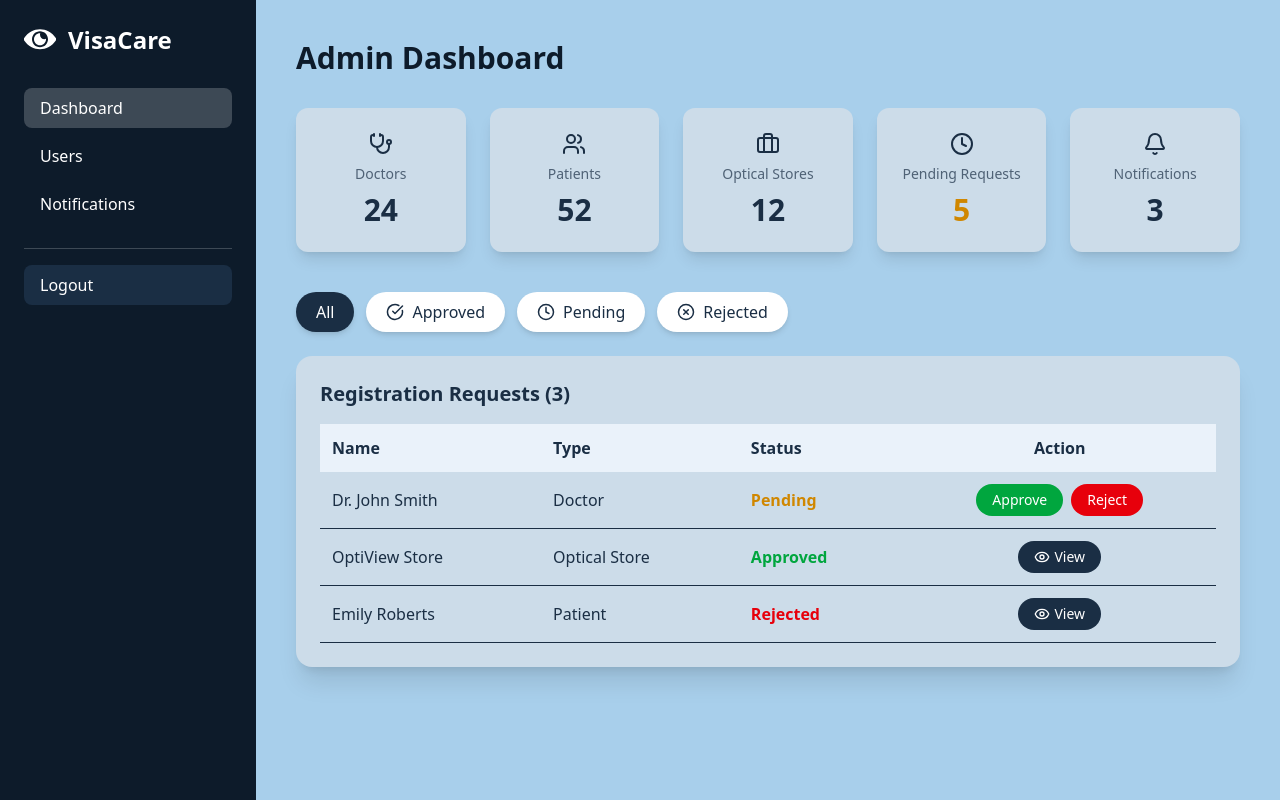
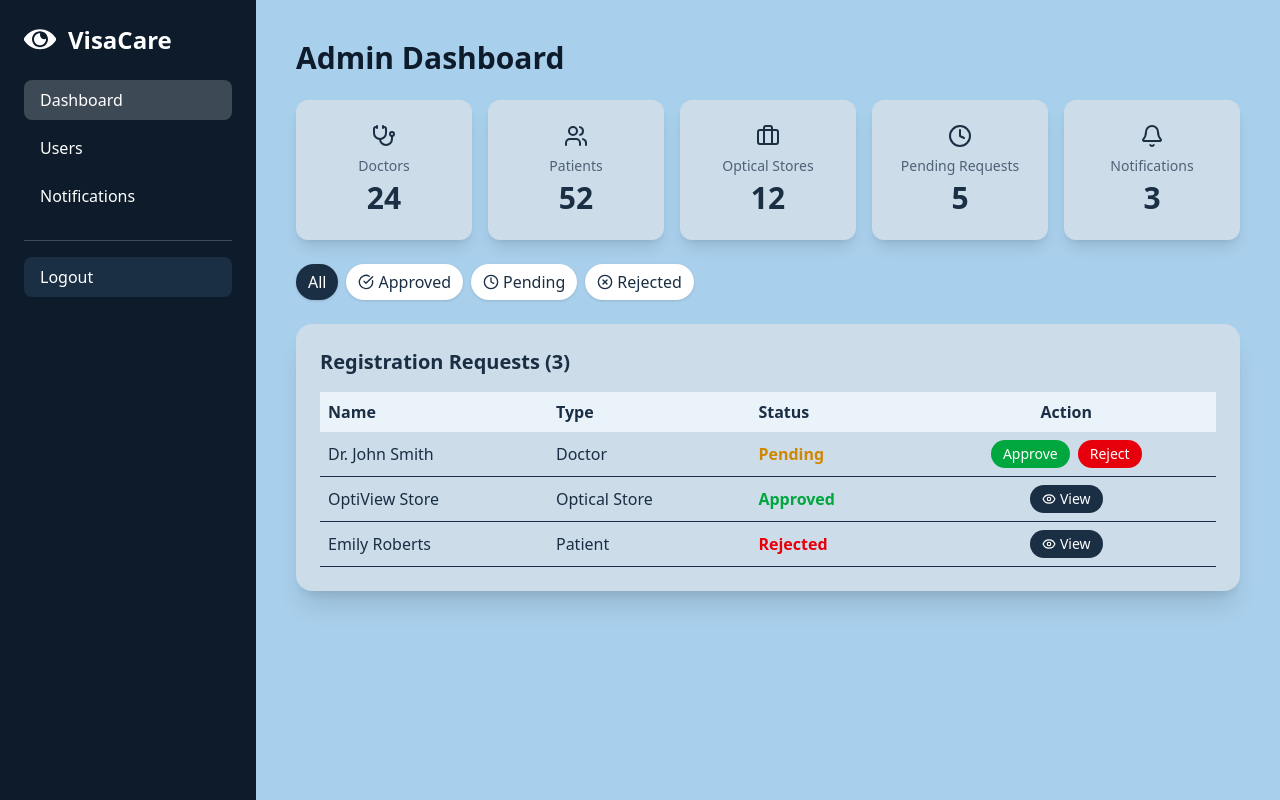
Before and after one commit to nagham-aljawish/visiacare, a React (Vite) app: page /admin in a window 1280 px wide. Built offline with nearby package versions, Linux system fonts and the light colour scheme; no server answers; sample sign-in values are in the browser's storage.

Commit message:
Edit Admin Dashboard without API

```diff
--- a/src/components/admin/AdminDashboard.tsx
+++ b/src/components/admin/AdminDashboard.tsx
@@ -1,4 +1,4 @@
-import React, { useState, useEffect } from "react";
+import React, { useEffect, useState } from "react";
 import { motion } from "framer-motion";
 import {
   CheckCircle,
@@ -21,17 +21,16 @@ interface Request {
 }
 
 const AdminDashboard: React.FC = () => {
+  const [activeSection, setActiveSection] = useState<
+    "dashboard" | "users" | "notifications"
+  >("dashboard");
   const [filter, setFilter] = useState<
     "all" | "approved" | "pending" | "rejected"
   >("all");
   const [requests, setRequests] = useState<Request[]>([]);
   const [loading, setLoading] = useState(true);
-  const [activeSection, setActiveSection] = useState<
-    "dashboard" | "users" | "notifications"
-  >("dashboard");
 
   useEffect(() => {
-    // بيانات تجريبية مؤقتة
     setTimeout(() => {
       setRequests([
         { id: 1, name: "Dr. John Smith", role: "Doctor", status: "pending" },
@@ -57,125 +56,127 @@ const AdminDashboard: React.FC = () => {
   };
 
   return (
-    <div className="min-h-screen flex bg-[#DDE9F7] text-[#1A2E44]">
+    <div className="min-h-screen flex flex-col sm:flex-row bg-[#DDE9F7] text-[#1A2E44]">
       {/* Sidebar */}
-      <aside className="w-64 bg-[#0D1B2A] text-white flex flex-col p-6 space-y-8 shadow-xl">
-        <div className="flex items-center gap-3 mb-8">
+      <aside className="w-full sm:w-64 bg-[#0D1B2A] text-white flex flex-col p-6 space-y-6 shadow-xl">
+        <div className="flex items-center gap-3 mb-6">
           <img src={EyeLogo} alt="VisaCare" className="w-8 h-8 invert" />
           <h2 className="text-2xl font-semibold">VisaCare</h2>
         </div>
-
         <nav className="flex flex-col space-y-2">
           <button
-            className={`text-left px-4 py-2 rounded-lg font-medium ${
-              activeSection === "dashboard" ? "bg-white/20" : ""
+            className={`text-left px-4 py-2 rounded-lg w-full text-left ${
+              activeSection === "dashboard"
+                ? "bg-white/20 font-medium"
+                : "hover:bg-white/10"
             }`}
             onClick={() => setActiveSection("dashboard")}
           >
             Dashboard
           </button>
           <button
-            className={`text-left px-4 py-2 rounded-lg font-medium ${
-              activeSection === "users" ? "bg-white/20" : ""
+            className={`text-left px-4 py-2 rounded-lg w-full text-left ${
+              activeSection === "users"
+                ? "bg-white/20 font-medium"
+                : "hover:bg-white/10"
             }`}
             onClick={() => setActiveSection("users")}
           >
             Users
           </button>
           <button
-            className={`text-left px-4 py-2 rounded-lg font-medium ${
-              activeSection === "notifications" ? "bg-white/20" : ""
+            className={`text-left px-4 py-2 rounded-lg w-full text-left ${
+              activeSection === "notifications"
+                ? "bg-white/20 font-medium"
+                : "hover:bg-white/10"
             }`}
             onClick={() => setActiveSection("notifications")}
           >
             Notifications
           </button>
           <hr className="border-white/20 my-4" />
-          <button className="text-left px-4 py-2 rounded-lg bg-[#1A2E44] hover:bg-red-700 transition">
+          <button className="text-left px-4 py-2 rounded-lg bg-[#1A2E44] hover:bg-red-700 w-full text-left">
             Logout
           </button>
         </nav>
       </aside>
 
       {/* Main Section */}
-      <main className="flex-1 min-h-screen p-10 overflow-y-auto bg-[#A8CFEB]">
+      <main className="flex-1 min-h-screen p-4 sm:p-10 overflow-auto bg-[#A8CFEB]">
         {activeSection === "dashboard" && (
           <>
-            <h1 className="text-3xl font-bold mb-8 text-[#0D1B2A]">
+            <h1 className="text-2xl sm:text-3xl font-bold mb-6 text-[#0D1B2A]">
               Admin Dashboard
             </h1>
 
             {/* Dashboard Cards */}
-            <div className="grid grid-cols-1 sm:grid-cols-5 gap-6 mb-10">
+            <div className="grid grid-cols-1 sm:grid-cols-2 lg:grid-cols-5 gap-4 mb-6">
               {[
                 {
-                  label: "Doctors",
+                  title: "Doctors",
+                  icon: <Stethoscope size={24} />,
                   value: 24,
-                  icon: <Stethoscope size={24} className="text-[#1A2E44]" />,
+                  color: "bg-[#CCDCE9]",
                 },
                 {
-                  label: "Patients",
+                  title: "Patients",
+                  icon: <Users size={24} />,
                   value: 52,
-                  icon: <Users size={24} className="text-[#1A2E44]" />,
+                  color: "bg-[#CCDCE9]",
                 },
                 {
-                  label: "Optical Stores",
+                  title: "Optical Stores",
+                  icon: <Briefcase size={24} />,
                   value: 12,
-                  icon: <Briefcase size={24} className="text-[#1A2E44]" />,
+                  color: "bg-[#CCDCE9]",
                 },
                 {
-                  label: "Pending Requests",
+                  title: "Pending Requests",
+                  icon: <Clock size={24} />,
                   value: 5,
-                  color: "yellow-600",
-                  icon: <Clock size={24} className="text-[#1A2E44]" />,
+                  color: "bg-[#CCDCE9]",
                 },
                 {
-                  label: "Notifications",
+                  title: "Notifications",
+                  icon: <Bell size={24} />,
                   value: 3,
-                  color: "blue-600",
-                  icon: <Bell size={24} className="text-[#1A2E44]" />,
+                  color: "bg-[#CCDCE9]",
                 },
-              ].map(({ label, value, icon, color }, idx) => (
+              ].map((card, idx) => (
                 <motion.div
                   key={idx}
                   whileHover={{ scale: 1.05 }}
-                  whileTap={{ scale: 0.97 }}
-                  transition={{ type: "spring", stiffness: 300 }}
-                  className={`bg-[#CCDCE9] shadow-lg rounded-xl p-6 text-center cursor-pointer`}
+                  className={`shadow-lg rounded-xl p-6 text-center ${card.color}`}
                 >
-                  <div className="flex justify-center mb-2">{icon}</div>
-                  <p className="text-[#1A2E44]/70 text-sm">{label}</p>
-                  <h2
-                    className={`text-3xl font-bold text-${
-                      color || "[#1A2E44]"
-                    } mt-2`}
-                  >
-                    {value}
+                  <div className="flex justify-center mb-2">{card.icon}</div>
+                  <p className="text-[#1A2E44]/70 text-sm">{card.title}</p>
+                  <h2 className="text-2xl sm:text-3xl font-bold text-[#1A2E44] mt-1">
+                    {card.value}
                   </h2>
                 </motion.div>
               ))}
             </div>
 
             {/* Filter Buttons */}
-            <div className="flex flex-wrap gap-3 mb-6">
+            <div className="flex flex-wrap gap-2 mb-6">
               {[
                 { key: "all", label: "All", icon: null },
                 {
                   key: "approved",
                   label: "Approved",
-                  icon: <CheckCircle size={18} />,
+                  icon: <CheckCircle size={16} />,
                 },
-                { key: "pending", label: "Pending", icon: <Clock size={18} /> },
+                { key: "pending", label: "Pending", icon: <Clock size={16} /> },
                 {
                   key: "rejected",
                   label: "Rejected",
-                  icon: <XCircle size={18} />,
+                  icon: <XCircle size={16} />,
                 },
               ].map(({ key, label, icon }) => (
                 <button
                   key={key}
                   onClick={() => setFilter(key as never)}
-                  className={`px-5 py-2 rounded-full flex items-center gap-2 font-medium shadow-md transition ${
+                  className={`px-3 py-1.5 rounded-full flex items-center gap-1 font-medium shadow-sm transition ${
                     filter === key
                       ? key === "approved"
                         ? "bg-green-600 text-white"
@@ -200,27 +201,27 @@ const AdminDashboard: React.FC = () => {
               </div>
             ) : (
               <motion.div
-                className="bg-[#CCDCE9] rounded-2xl shadow-xl p-6"
-                initial={{ opacity: 0, y: 15 }}
+                className="bg-[#CCDCE9] rounded-2xl shadow-xl p-4 sm:p-6 overflow-auto"
+                initial={{ opacity: 0, y: 10 }}
                 animate={{ opacity: 1, y: 0 }}
-                transition={{ duration: 0.4 }}
+                transition={{ duration: 0.3 }}
               >
                 <h2 className="text-xl font-semibold mb-4 text-[#1A2E44]">
                   Registration Requests ({filteredRequests.length})
                 </h2>
 
                 {filteredRequests.length === 0 ? (
-                  <p className="text-gray-500 text-center py-10">
+                  <p className="text-gray-500 text-center py-6 break-words">
                     No requests found for this filter.
                   </p>
                 ) : (
-                  <table className="w-full border-collapse">
+                  <table className="w-full border-collapse table-auto">
                     <thead>
                       <tr className="bg-[#EAF2FA] text-left">
-                        <th className="p-3 font-semibold">Name</th>
-                        <th className="p-3 font-semibold">Type</th>
-                        <th className="p-3 font-semibold">Status</th>
-                        <th className="p-3 text-center font-semibold">
+                        <th className="p-2 font-semibold">Name</th>
+                        <th className="p-2 font-semibold">Type</th>
+                        <th className="p-2 font-semibold">Status</th>
+                        <th className="p-2 text-center font-semibold">
                           Action
                         </th>
                       </tr>
@@ -231,10 +232,12 @@ const AdminDashboard: React.FC = () => {
                           key={req.id}
                           className="border-b hover:bg-[#F7FAFD] transition"
                         >
-                          <td className="p-3 font-medium">{req.name}</td>
-                          <td className="p-3">{req.role}</td>
+                          <td className="p-2 font-medium break-words">
+                            {req.name}
+                          </td>
+                          <td className="p-2">{req.role}</td>
                           <td
-                            className={`p-3 font-semibold capitalize ${
+                            className={`p-2 font-semibold capitalize ${
                               req.status === "approved"
                                 ? "text-green-600"
                                 : req.status === "pending"
@@ -244,14 +247,14 @@ const AdminDashboard: React.FC = () => {
                           >
                             {req.status}
                           </td>
-                          <td className="p-3 flex justify-center items-center gap-2">
+                          <td className="p-2 flex justify-center items-center gap-2 flex-wrap">
                             {req.status === "pending" ? (
                               <>
                                 <button
                                   onClick={() =>
                                     updateStatus(req.id, "approved")
                                   }
-                                  className="bg-green-600 text-white px-4 py-1.5 rounded-full text-sm hover:bg-green-700 transition"
+                                  className="bg-green-600 text-white px-3 py-1 rounded-full text-sm hover:bg-green-700 transition"
                                 >
                                   Approve
                                 </button>
@@ -259,14 +262,14 @@ const AdminDashboard: React.FC = () => {
                                   onClick={() =>
                                     updateStatus(req.id, "rejected")
                                   }
-                                  className="bg-red-600 text-white px-4 py-1.5 rounded-full text-sm hover:bg-red-700 transition"
+                                  className="bg-red-600 text-white px-3 py-1 rounded-full text-sm hover:bg-red-700 transition"
                                 >
                                   Reject
                                 </button>
                               </>
                             ) : (
-                              <button className="bg-[#1A2E44] text-white px-4 py-1.5 rounded-full text-sm flex items-center gap-1 hover:bg-[#16283b] transition">
-                                <Eye size={16} /> View
+                              <button className="bg-[#1A2E44] text-white px-3 py-1 rounded-full text-sm flex items-center gap-1 hover:bg-[#16283b] transition">
+                                <Eye size={14} /> View
                               </button>
                             )}
                           </td>
@@ -281,14 +284,16 @@ const AdminDashboard: React.FC = () => {
         )}
 
         {activeSection === "users" && (
-          <div className="text-[#1A2E44] font-semibold text-xl">
-            Users Section -
+          <div>
+            <h1 className="text-2xl font-bold mb-4">Users Section</h1>
+            <p>Here you can see and manage all users.</p>
           </div>
         )}
 
         {activeSection === "notifications" && (
-          <div className="text-[#1A2E44] font-semibold text-xl">
-            Notifications Section -
+          <div>
+            <h1 className="text-2xl font-bold mb-4">Notifications Section</h1>
+            <p>Here you can see all notifications.</p>
           </div>
         )}
       </main>
```
